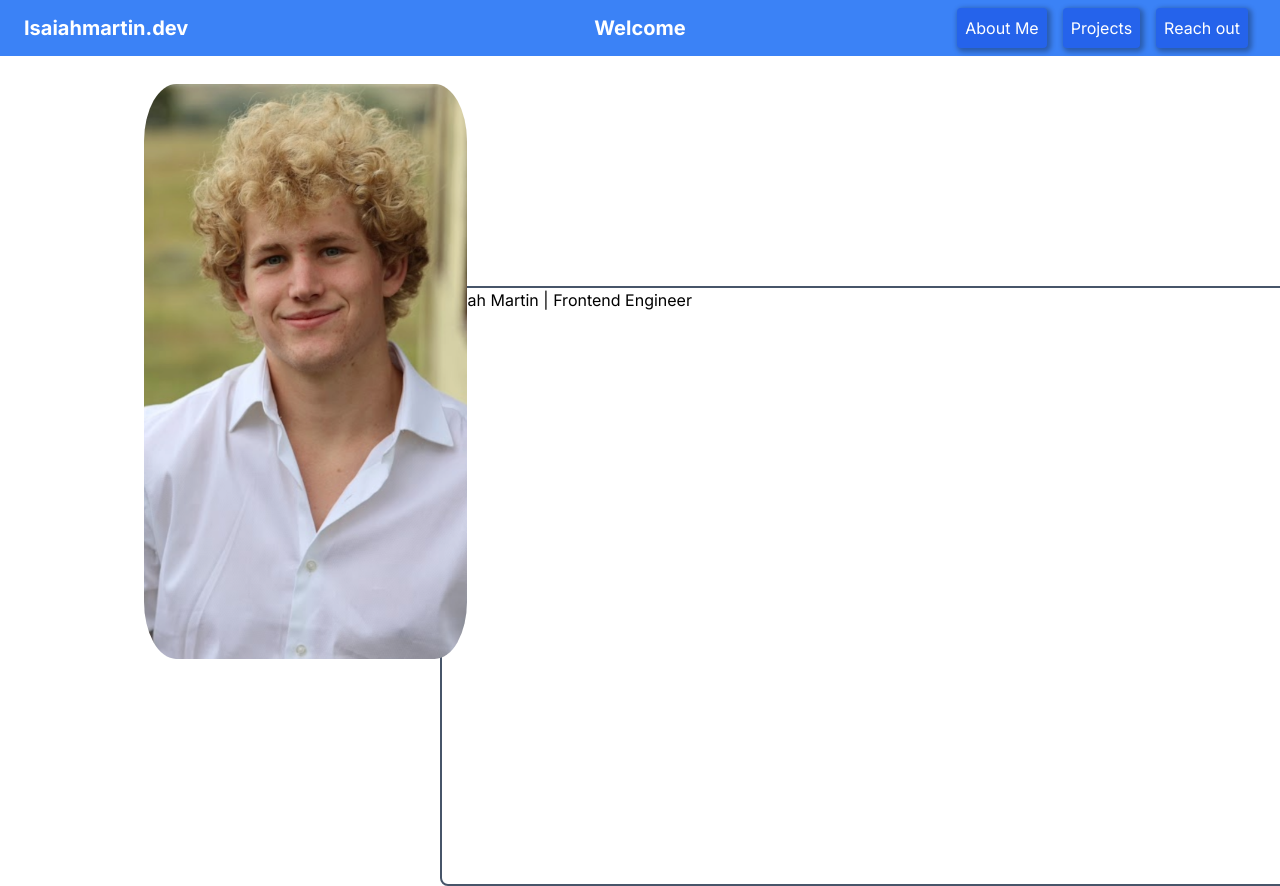
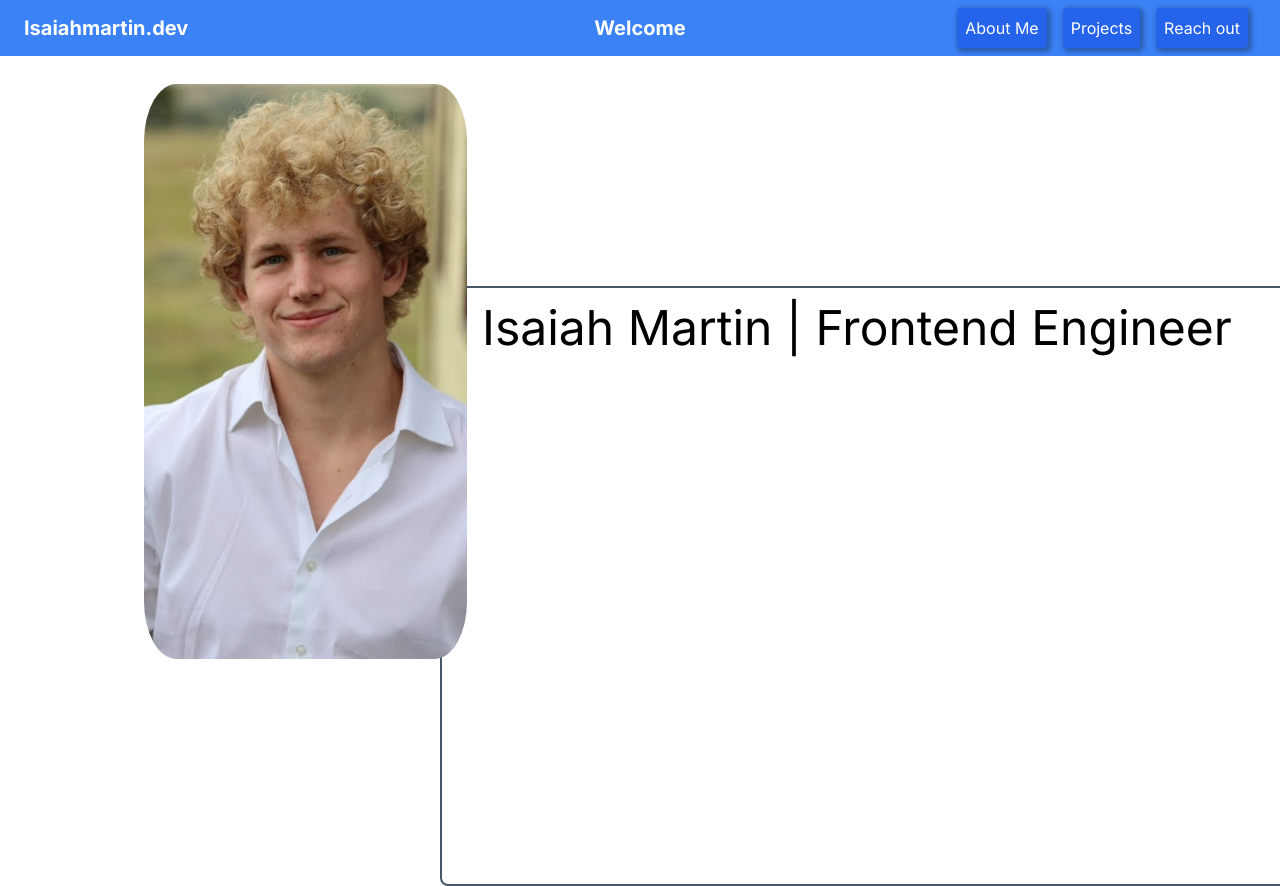
Before and after one commit to isaiahmartin847/Portfolio, a Next.js app: page / in a window 1280 px wide. Shown: the top 886 px of the page. Built offline with nearby package versions, Linux system fonts and the light colour scheme.

Commit message:
added styling to the title

```diff
--- a/src/app/components/about_me.tsx
+++ b/src/app/components/about_me.tsx
@@ -14,7 +14,7 @@ export default function AboutMe () {
                 {/* about card */}
                 <div className='aboutmetext border-2 absolute border-slate-600 rounded-lg'>
                     <div>
-                        <h1>Isaiah Martin | Frontend Engineer</h1>
+                        <h1 className='text-5xl p-4 ml-6'>Isaiah Martin | Frontend Engineer</h1>
                     </div>
                 </div>
             </div>
--- a/src/app/globals.css
+++ b/src/app/globals.css
@@ -10,6 +10,7 @@
 
 
 .img {
+
     width: inherit;
     height: 575px;
     border-radius: 10%;
```
